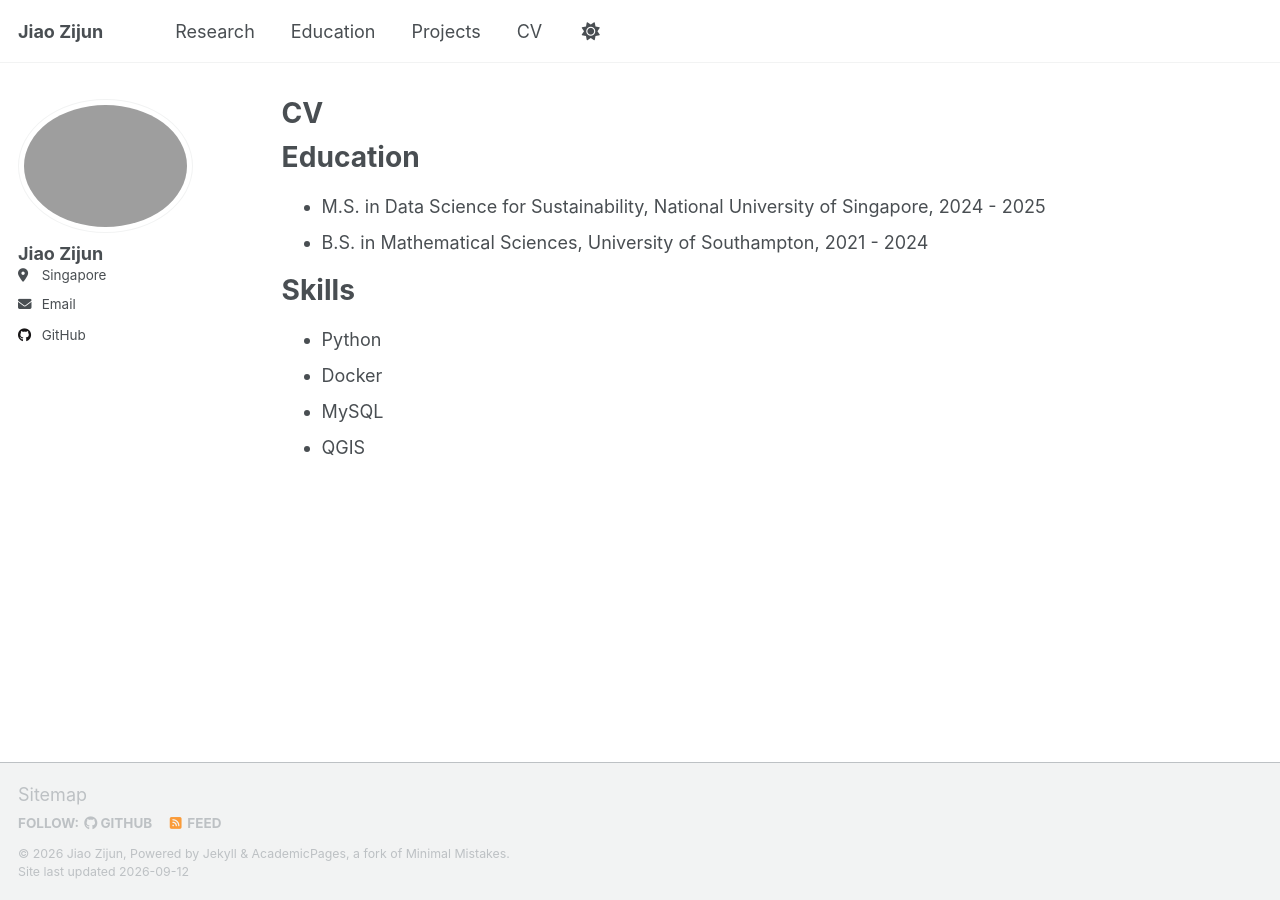
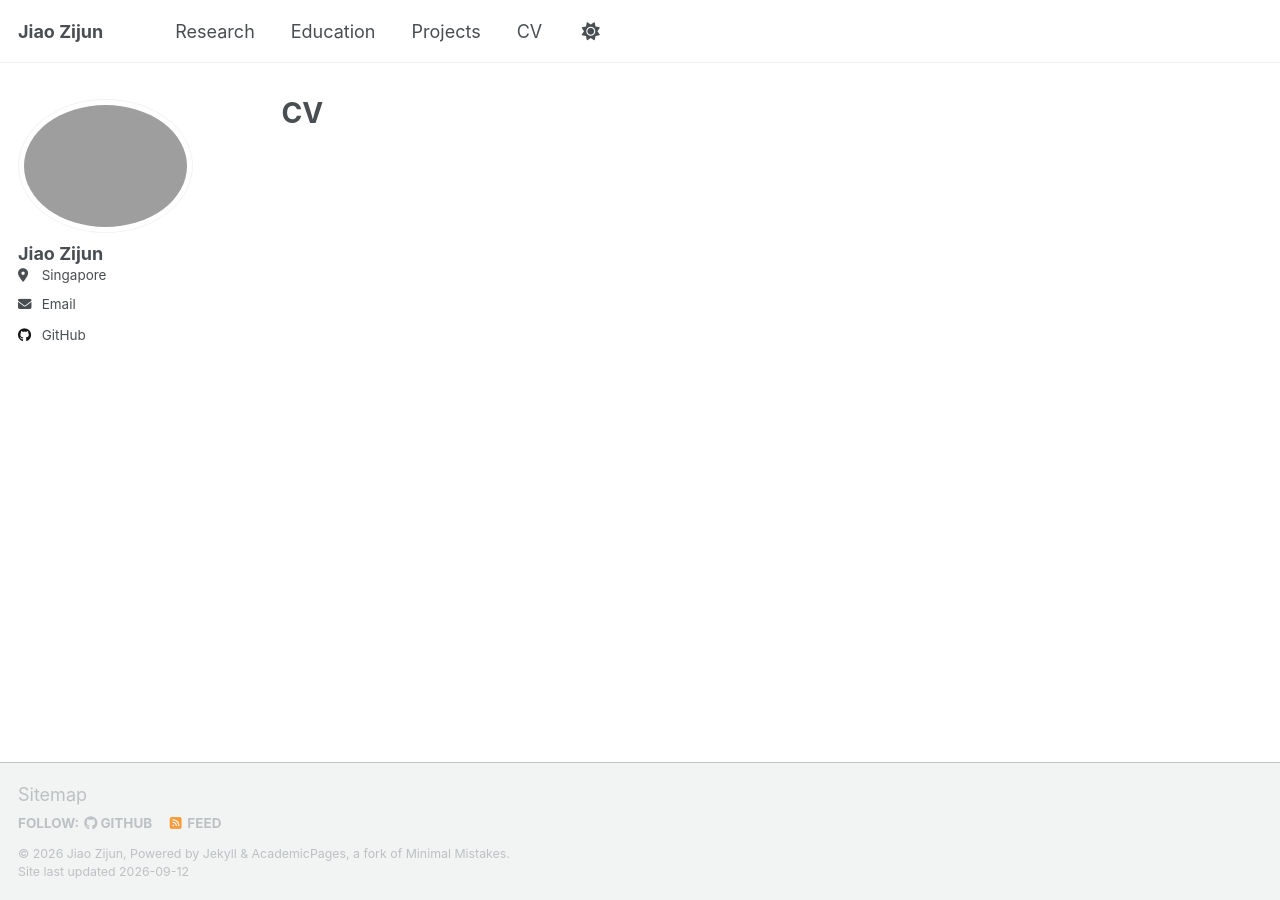
Before and after one commit to jiaozijun666/jiaozijun666.github.io, a Jekyll site: the page built from _pages/cv.md, in a window 1280 px wide. Built offline with Jekyll 4.4.1, drawn with Linux system fonts in a browser that asks for light colours; a script that is not in the unit is left out.

Commit message:
Delete education and skills sections from cv.md
Removed education and skills sections from CV.

```diff
--- a/_pages/cv.md
+++ b/_pages/cv.md
@@ -8,17 +8,3 @@ redirect_from:
 ---
 
 {% include base_path %}
-
-Education
-======
-* M.S. in Data Science for Sustainability, National University of Singapore, 2024 - 2025
-* B.S. in Mathematical Sciences, University of Southampton, 2021 - 2024
-
-
-
-Skills
-======
-* Python
-* Docker
-* MySQL
-* QGIS
```
